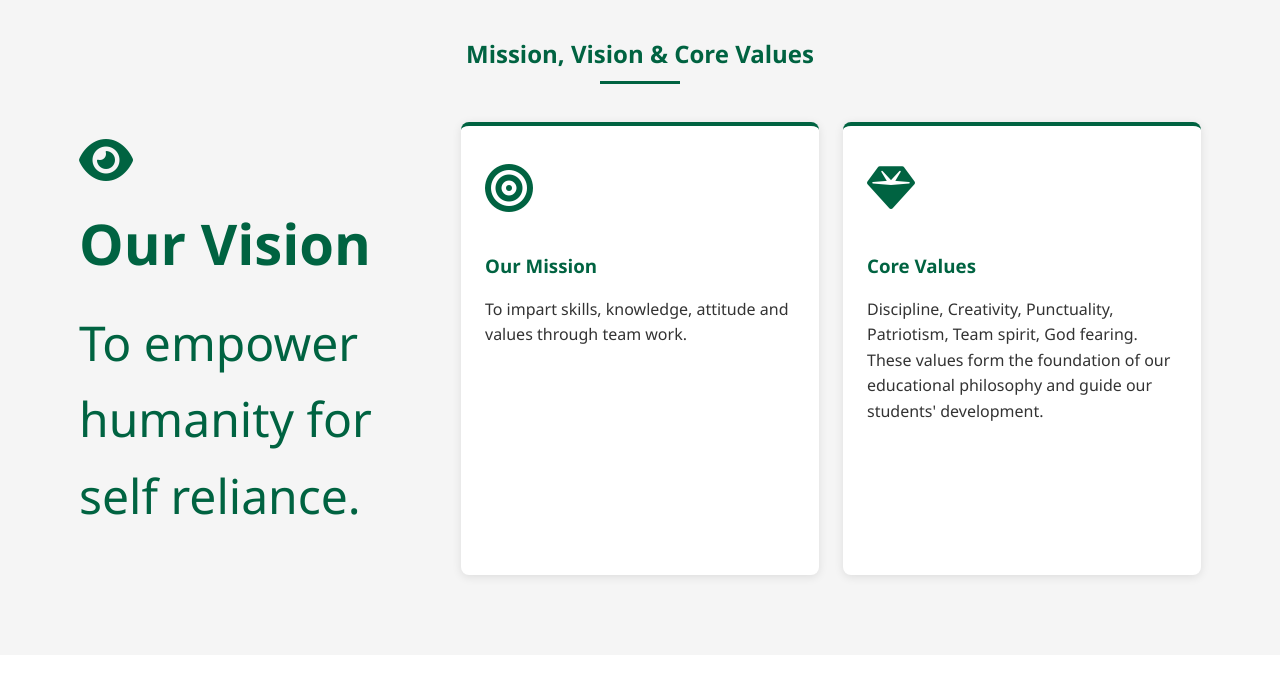
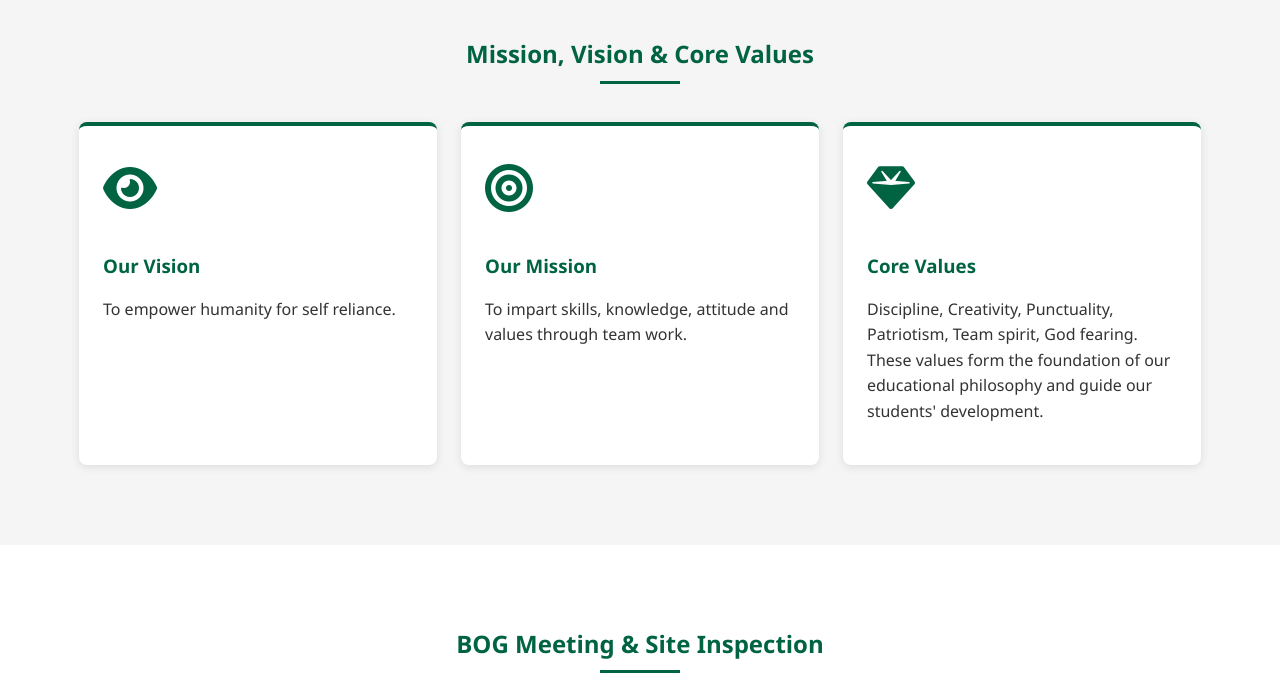
Before and after one commit to mabssweb/mabss, a plain HTML site: page history.html in a window 1280 px wide. Shown: the part 1660-2349 px from the top of the page. Drawn offline with Linux system fonts and the light colour scheme.

Commit message:
Updated website changes

```diff
--- a/history.html
+++ b/history.html
@@ -730,10 +730,11 @@
             <h2 class="section-title">Mission, Vision & Core Values</h2>
             <div class="values-grid">
 
-                <div class="value-icon">
-                    <div>
+                <div class="value-card">
+                    <div class="value-icon">
                         <i class="fas fa-eye"></i>
                     </div>
+
                     <h3>Our Vision</h3>
                     <p>To empower humanity for self reliance.</p>
                 </div>
```
